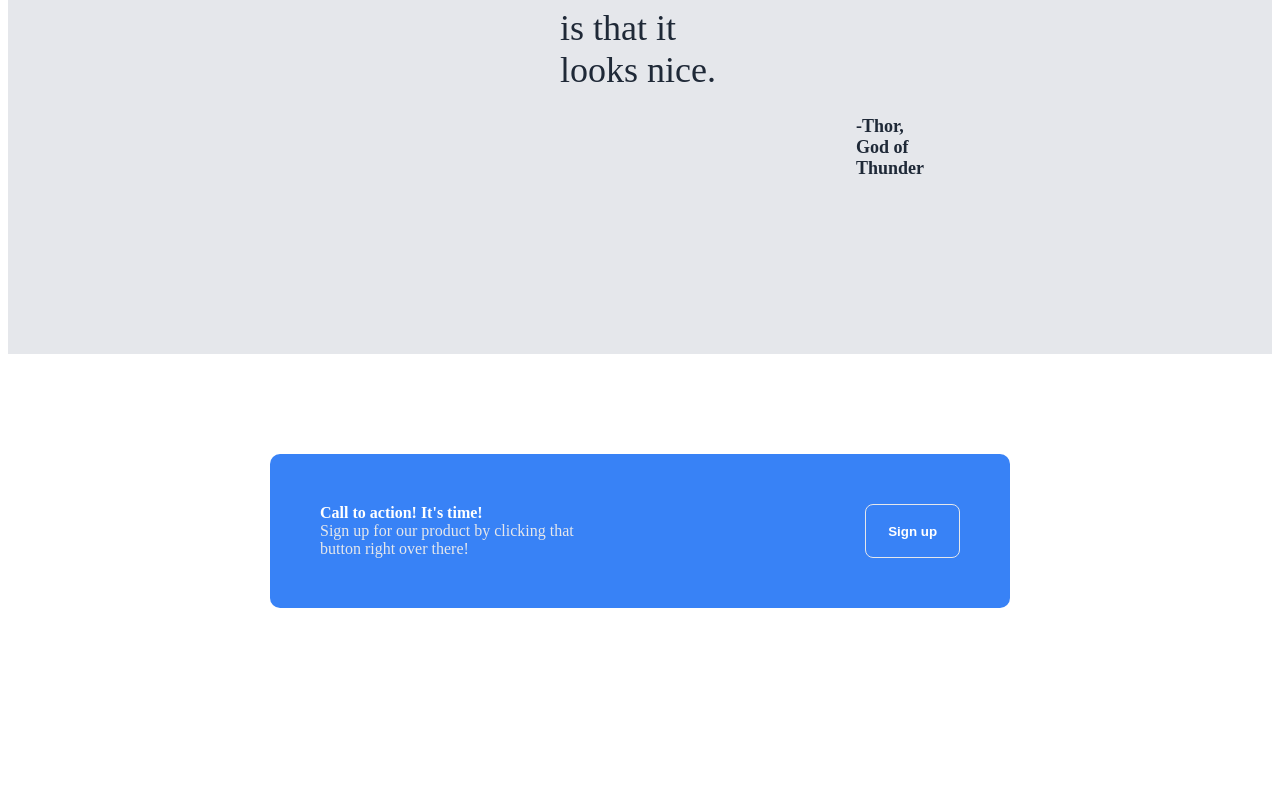
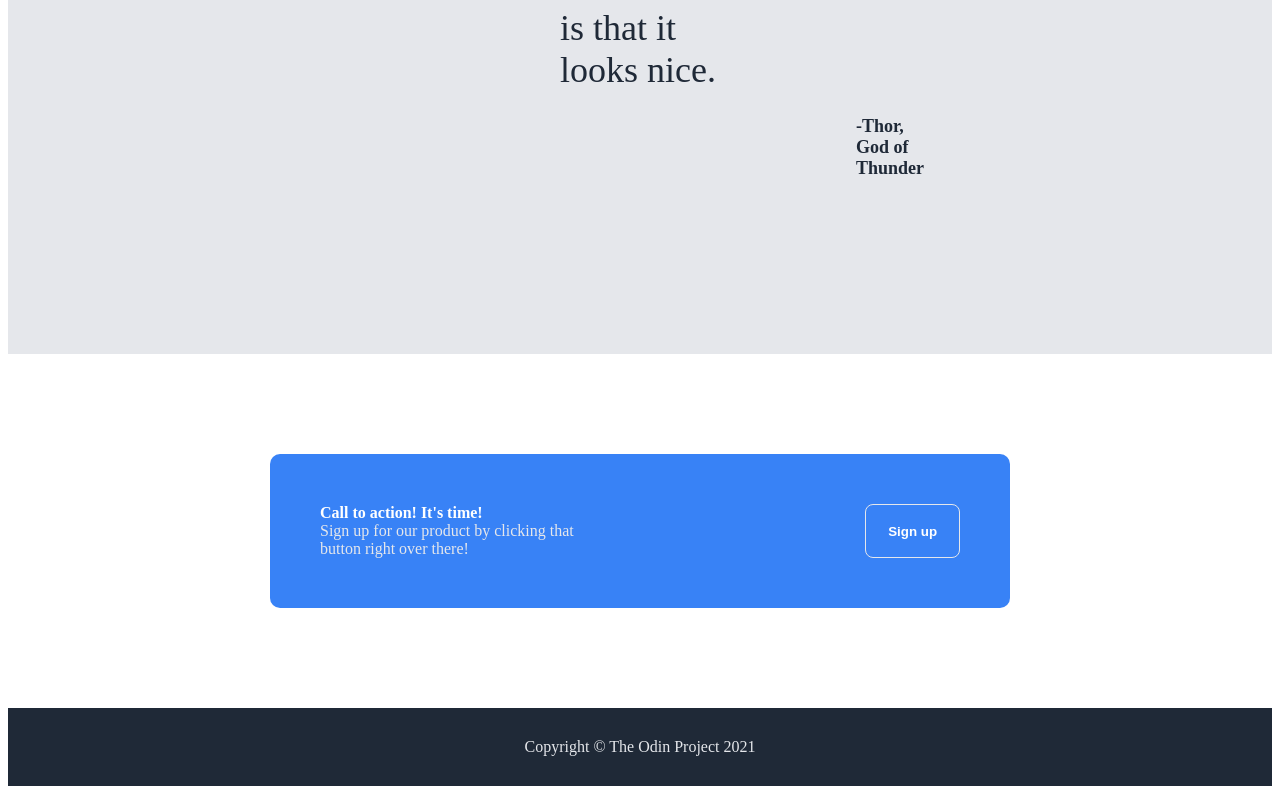
Before and after one commit to ucolinmee/top-landingpage, a plain HTML site: page index.html in a window 1280 px wide. Shown: the part 1584-2378 px from the top of the page. Before the commit the page ends 2300 px from the top, so only its background shows below. Drawn offline with Linux system fonts and the light colour scheme.

Commit message:
Add footer section with styles

```diff
--- a/index.html
+++ b/index.html
@@ -59,6 +59,8 @@
             <button>Sign up</button>
         </div>
     </div>
-    <div class="footer"></div>
+    <div class="footer">
+        <div>Copyright © The Odin Project 2021</div>
+    </div>
 </body>
 </html>
--- a/style.css
+++ b/style.css
@@ -161,3 +161,12 @@ img {
     font-weight: bold;
     width: 125px;
 }
+
+.footer {
+    background-color: #1F2937;
+    color: #E5E7EB;
+    display: flex;
+    justify-content: center;
+    align-items: center;
+    padding: 30px;
+}
```
